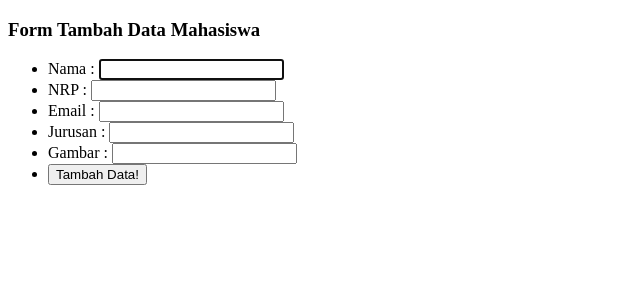
After one commit to Gemafauzi/pw2020_193040062, a PHP site: page /tambah.php in a window 1280 px wide. The commit adds this page. Shown: the top 300 px of the page, without its empty margins (0-640 px from the left). Run offline with PHP 8.4, Linux system fonts and the light colour scheme.

Commit message:
pertemuan10

```diff
--- a/kuliah/pertemuan10/functions.php
+++ b/kuliah/pertemuan10/functions.php
@@ -25,5 +25,27 @@ function query($query)
     return $rows;
 }
 
+function tambah($data)
+{
+    $conn   = koneksi();
+
+    $nama    = htmlspecialchars($data['nama']);
+    $nrp     = htmlspecialchars($data['nrp']);
+    $email   = htmlspecialchars($data['email']);
+    $jurusan =htmlspecialchars($data['jursan']);
+    $gambar  =htmlspecialchars($data['gambar']);
+
+
+    $query  = "INSERT INTO
+                mahasiswa
+                VALUES
+                (null, '$nama', '$nrp', '$email', '$jurusan', '$gambar');
+                ";
+    mysqli_query($conn, $query);
+    echo mysqli_error($conn);
+    return mysqli_affected_rows($conn);
+}
+
+
 
 ?>
--- a/kuliah/pertemuan10/latihan1.php
+++ b/kuliah/pertemuan10/latihan1.php
@@ -23,7 +23,7 @@ $mahasiswa  = $rows;
 </head>
 <body>
 <h3>Daftar Mahasiswa</h3>
-<table border="1" cellpadding="10" cellpadding="0">
+<table border="1" cellpadding="10" cellpadding="0" align="center"></table>
     <tr>
             <th>ID</th>
             <th>Gambar</th>
@@ -39,7 +39,7 @@ $mahasiswa  = $rows;
 
     <tr>
         <td><?= $i++; ?></td>
-        <td><img src="img/<?= $m['gambar']; ?>" width="78"></td>
+        <td><img src="img/<?= $m['gambar']; ?>" width="300"></td>
         <td><?= $m['nrp']; ?></td>
         <td><?= $m['Nama']; ?></td>
         <td><?= $m['email']; ?></td>
--- /dev/null
+++ b/kuliah/pertemuan10/tambah.php
@@ -0,0 +1,74 @@
+<?php
+
+require 'functions.php';
+
+if (isset($_POST['tambah'])) {
+    if(tambah($_POST)> 0 ) {
+        echo "<script>
+
+            alert('data berhasil di tambahkan');
+            document.location.herf = 'Latihan3.php';
+
+                </script>";
+    }else{
+        echo"data gagal ditambahkan!";
+    }
+}
+
+?>
+
+<!DOCTYPE html>
+<html lang="en">
+<head>
+    <meta charset="UTF-8">
+    <meta name="viewport" content="width=device-width, initial-scale=1.0">
+    <title>Tambah DATA  Mahasiswa</title>
+</head>
+<body>
+    <h3>Form Tambah Data Mahasiswa</h3>
+    <from action="" method="POST">
+    <ul>
+        <li>
+            <label>
+
+            Nama :
+            <input type="text" name="Nama" autofocus require>
+              </label>
+        </li>
+           <li>
+           <label>
+
+            NRP :
+            <input type="text" name="nrp">
+            </label>
+           </li>
+           <li>
+           <label>
+
+            Email :
+            <input type="text" name="email">
+          </label>
+           </li>
+
+           <li>
+           <label>
+
+            Jurusan :
+            <input type="text" name="jurusan">
+            </label>
+           </li>
+
+           <li>
+           <label>
+
+            Gambar :
+            <input type="text" name="gambar">
+            </label>
+           </li>
+           <li>
+
+                    <button type="submit" name="tambah">Tambah Data!</button>
+           </li>
+    </ul>
+</body>
+</html>
```
Also changed, not shown: kuliah/pertemuan10/Latihan3.php (+6 -1 lines), kuliah/pertemuan10/img/SAHID.jpeg (added), kuliah/pertemuan10/img/aldi.JPG (added), kuliah/pertemuan10/img/devi1.jpg (added), kuliah/pertemuan10/img/hanan.jpg (added), kuliah/pertemuan10/img/herlan.JPG (added), kuliah/pertemuan10/img/ray.jpg (added), kuliah/pertemuan10/img/sultan.JPG (added), kuliah/pertemuan10/img/vikri.JPG (added).
